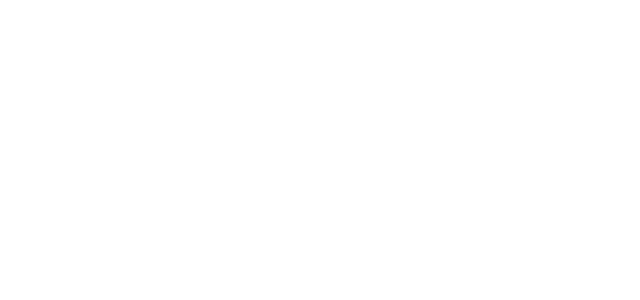
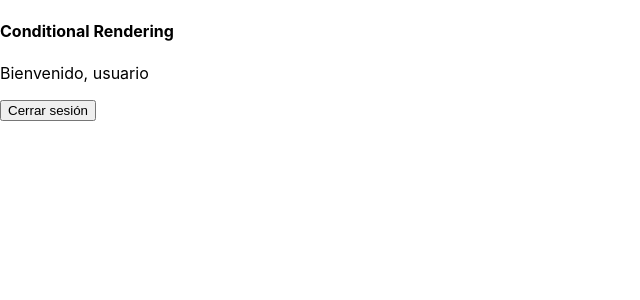
Before and after one commit to collero7/ReactJS, a React (Create React App) app: page / in a window 1280 px wide. Shown: the top 300 px of the page, without its empty margins (0-640 px from the left). Built offline with nearby package versions, Linux system fonts and the light colour scheme.

Commit message:
Hasta clase 24

```diff
--- a/src/App.js
+++ b/src/App.js
@@ -1,10 +1,11 @@
 import React, { Component } from 'react';
+import ConditionalSection from './sections/conditional'
 
 class App extends Component {
   render(){
     return (
       <div className="App">
-
+        <ConditionalSection />
       </div>
     );
   }
--- /dev/null
+++ b/src/sections/conditional.js
@@ -0,0 +1,34 @@
+import React, { Component } from 'react'
+
+class LoginButton extends Component {
+    render() {
+        return <button>Iniciar sesión</button>
+    }
+}
+
+class LogoutButton extends Component {
+    render() {
+        return (
+            <div>
+                <p>Bienvenido, usuario</p>
+                <button>Cerrar sesión</button>
+            </div>
+        )
+    }
+}
+
+export default class ConditionalSection extends Component {
+    constructor() {
+        super()
+        this.state = { isUserLogged: true }
+    }
+
+    render() {
+        return (
+            <div>
+                <h4>Conditional Rendering</h4>
+                {this.state.isUserLogged ? <LogoutButton /> : <LoginButton />}
+            </div>
+        )
+    }
+}
```
